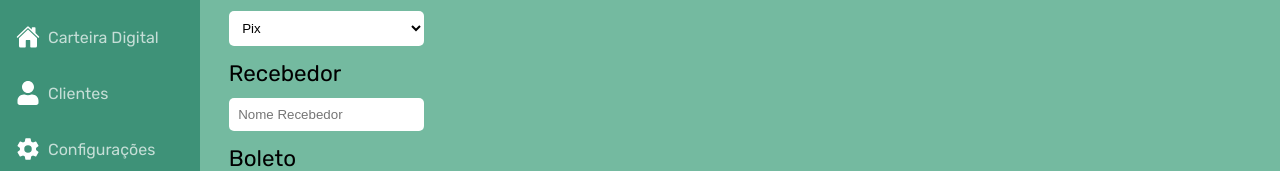
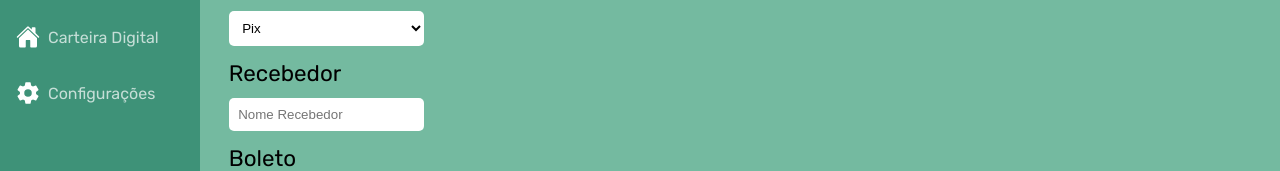
Before and after one commit to AlanFerreiraDev/pague-facil, a React (Create React App) app: page /new in a window 1280 px wide. Shown: the part 127-298 px from the top of the page. Built offline with nearby package versions, Linux system fonts and the light colour scheme; no server answers; sample sign-in values are in the browser's storage.

Commit message:
Route Clients Deleted

```diff
--- a/src/components/Header/index.js
+++ b/src/components/Header/index.js
@@ -29,15 +29,10 @@ export default function Header() {
           Carteira Digital
       </Link>
 
-      <Link to="/digital">
-        <FaUser color="#FFF" size={24}/>
-          Clientes
+      <Link to="/profile">
+        <IoSettingsSharp color="#FFF" size={24}/>
+          Configurações
       </Link>
-
-    <Link to="/profile">
-      <IoSettingsSharp color="#FFF" size={24}/>
-        Configurações
-    </Link>
     </div>
   )
 }
--- a/src/pages/New/index.js
+++ b/src/pages/New/index.js
@@ -48,8 +48,7 @@ export default function New(){
     })
     .catch((err) => {
       toast.error('Ops, erro ao registar seu pagamento, por favor tente mais tarde.');
-
-
+      //segurança
       console.log(err);
     })
   }
```
